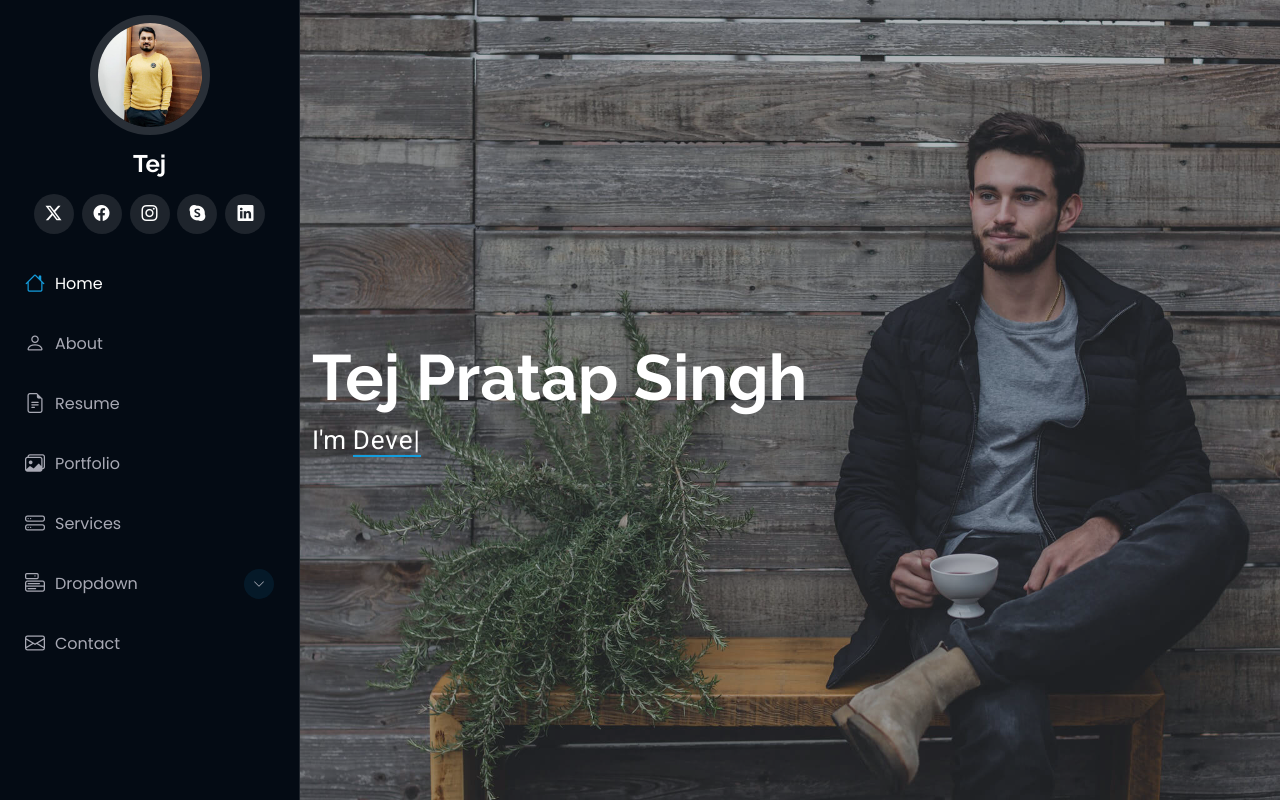
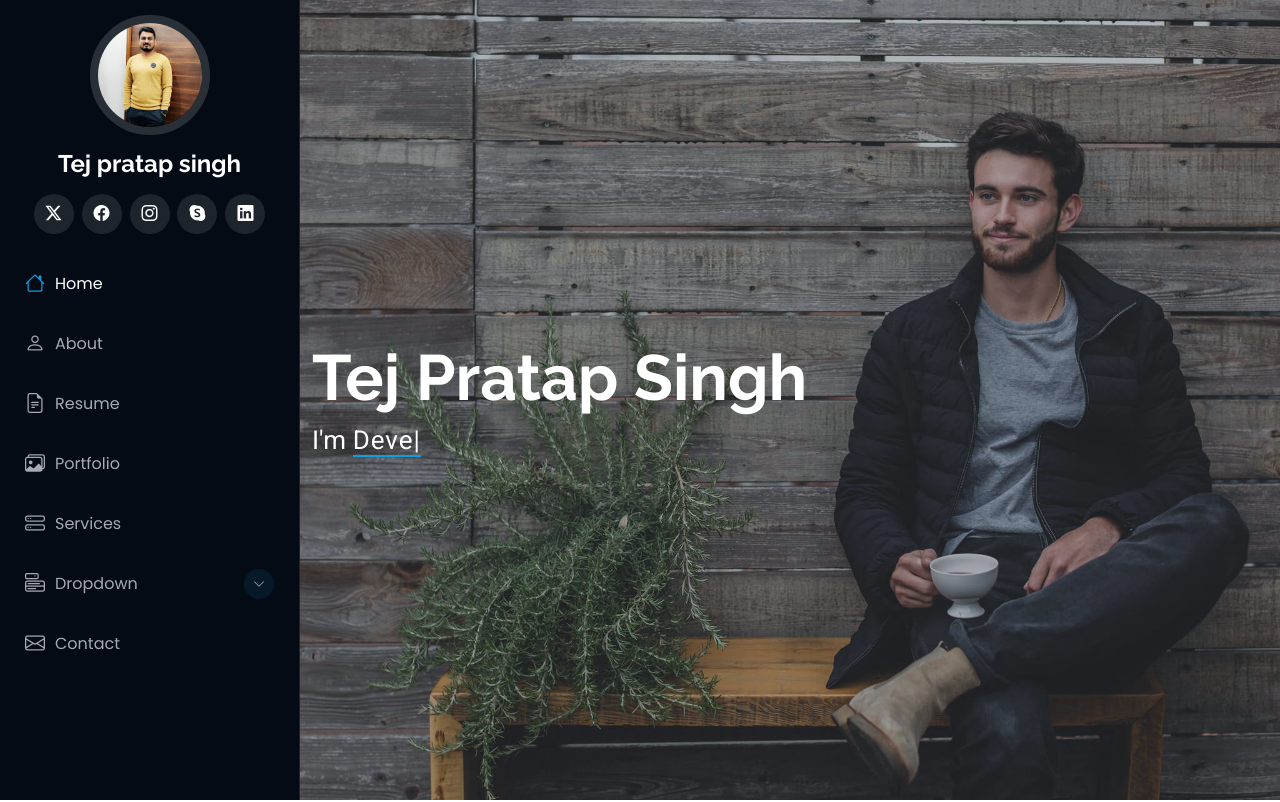
Before and after one commit to tej404/tej404, a plain HTML site: page index.html in a window 1280 px wide. Shown: the top 802 px of the page. Drawn offline with Linux system fonts and the light colour scheme; animation ran at ten frames a second.

Commit message:
Update index.html

```diff
--- a/index.html
+++ b/index.html
@@ -48,7 +48,7 @@
     <a href="index.html" class="logo d-flex align-items-center justify-content-center">
       <!-- Uncomment the line below if you also wish to use an image logo -->
       <!-- <img src="assets/img/logo.png" alt=""> -->
-      <h1 class="sitename">Tej</h1>
+      <h1 class="sitename">Tej pratap singh</h1>
     </a>
 
     <div class="social-links text-center">
```
